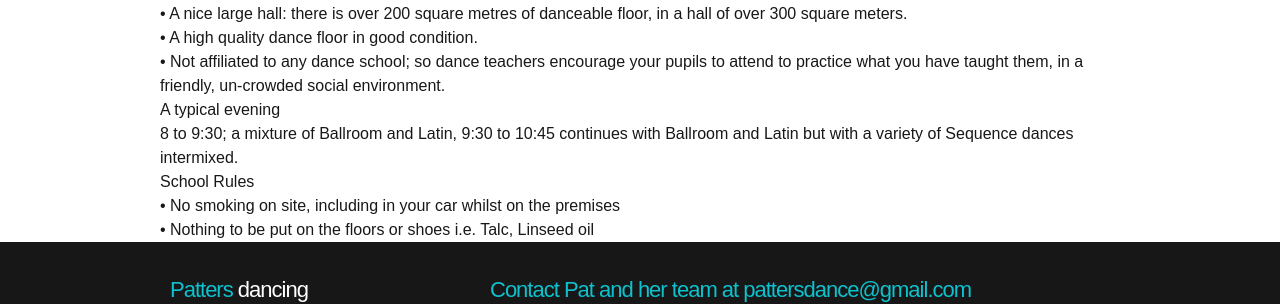
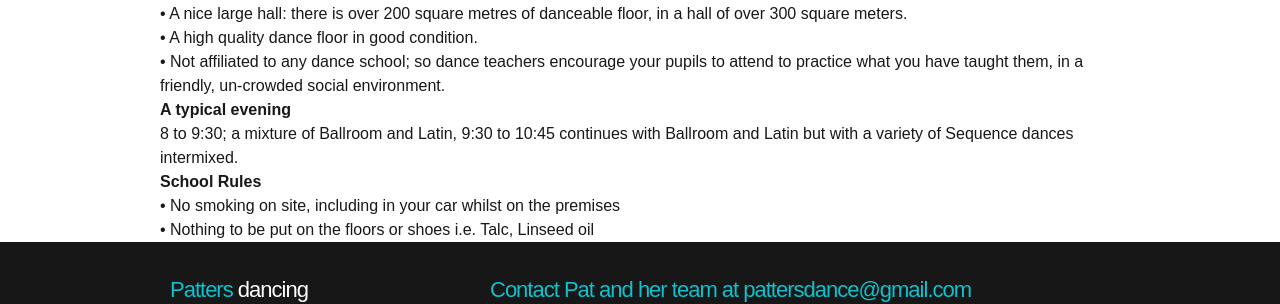
Before and after one commit to ramsayd/patters, a Jekyll site: the page built from 80_information.md, in a window 1280 px wide. Shown: the part 268-572 px from the top of the page. Built offline with Jekyll 4.4.1, drawn with Linux system fonts in a browser that asks for light colours.

Commit message:
Update style.css

```diff
--- a/css/style.css
+++ b/css/style.css
@@ -294,11 +294,11 @@ a:hover,.menu li a,.list-1 li a,.list-2 li a,.link,.button,.logo,.footer-text a
 
 .school-rules-header
 {
-  font-weight: bol;
+  font-weight: bold;
 }
 
 
 .typical-evening-header
 {
-  font-weight: bol;
+  font-weight: bold;
 }
```
